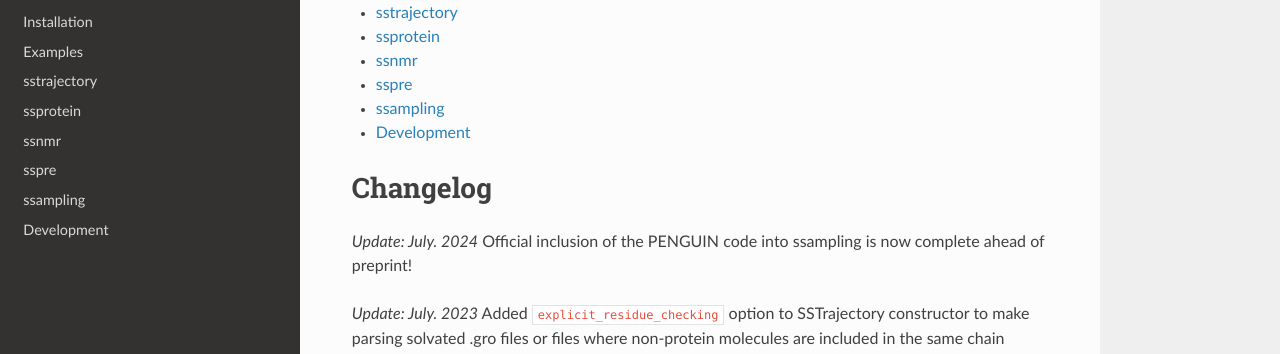
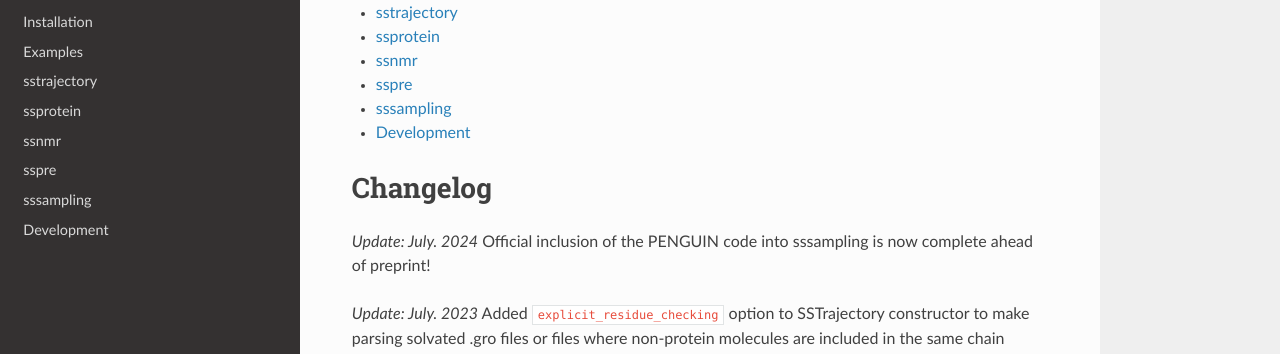
Before and after one commit to holehouse-lab/soursop, a Sphinx documentation site: the page built from docs/index.rst, in a window 1280 px wide and 900 px high, scrolled down 553 px. Shown: the part 159-513 px from the top of the window. Built offline with Sphinx 7.4.7 and the Read the Docs theme 2.0.0, drawn with Linux system fonts in a browser that asks for light colours.

```diff
--- a/docs/index.rst
+++ b/docs/index.rst
@@ -27,13 +27,13 @@
    modules/ssprotein
    modules/ssnmr
    modules/sspre
-   modules/ssampling
+   modules/sssampling
    usage/development
 
 Changelog
 ==========
 *Update: July. 2024*
-Official inclusion of the PENGUIN code into ssampling is now complete ahead of preprint!
+Official inclusion of the PENGUIN code into sssampling is now complete ahead of preprint!
 
 *Update: July. 2023*
 Added ``explicit_residue_checking`` option to SSTrajectory constructor to make parsing solvated .gro files or files where non-protein molecules are included in the same chain possible and easy.
--- a/docs/modules/ssampling.rst
+++ b/docs/modules/sssampling.rst
@@ -1,8 +1,8 @@
 
-ssampling
+sssampling
 =========================================================
 
-ssampling contains functions related to assessing sampling quality. This is where PENGUIN (Pipeline for Evaluating coNformational heteroGeneity in Unstructured proteINs) is implemented
+ssampling contains functions related to assessing sampling quality. This is where PENGUIN (Pipeline for Evaluating coNformational heteroGeneity in Unstructured proteINs) is implemented.
 
 
 SamplingQuality Functions
@@ -35,7 +35,7 @@
         .. automethod:: gather_psi_reference_dihedrals
 
 
-Stand-alone ssampling functions
+Stand-alone sssampling functions
 ----------------------------------------------
 
 .. automodule:: soursop.sssampling
```
